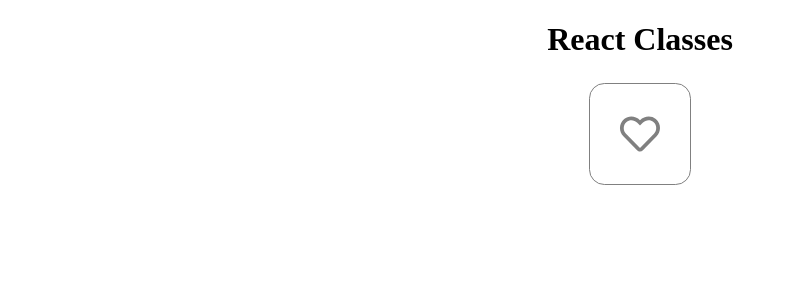
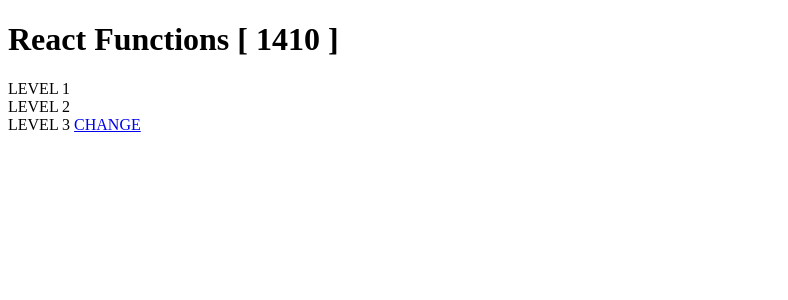
Before and after one commit to Kaldeera/playmotiv.react.learning, a React (Create React App) app in the folder react-classes/: page / in a window 1280 px wide. Shown: the top 300 px of the page, without its empty margins (0-788 px from the left). Built offline with nearby package versions, Linux system fonts and the light colour scheme.

Commit message:
Modify react-classes

```diff
--- a/react-classes/src/App.jsx
+++ b/react-classes/src/App.jsx
@@ -1,18 +1,27 @@
 
-import React from 'react'
+import React, { Component } from 'react'
 
-import Like from './components/Like';
+import Level1 from './components/level1'
 
-import './App.scss'
+class App extends Component {
 
-const App = () => {
+  constructor(props){
 
-  return (
-    <div className="App">
-      <h1>React Classes</h1>
-      <Like color={ { liked:'red', unliked:'grey' } } />
-    </div>
-  )
+    super(props)
+  }
+
+  render(){
+
+    return (
+      <div className="App">
+        <h1>React Functions [ { this.props.value } ]</h1>
+        <Level1
+          render={ this.props.render }
+          value={ this.props.value }
+          />
+      </div>
+    )
+  }
 }
 
 export default App
--- a/react-classes/src/App.scss
+++ /dev/null
@@ -1,3 +0,0 @@
-body {
-  text-align: center;
-}
--- /dev/null
+++ b/react-classes/src/components/Level1.jsx
@@ -0,0 +1,26 @@
+
+import React, { Component } from 'react'
+
+import Level2 from './level2'
+
+class Level1 extends Component {
+
+  constructor(props) {
+
+    super(props)
+  }
+
+  render() {
+    return (
+      <div>
+        LEVEL 1
+        <Level2
+          render={ this.props.render }
+          value={ this.props.value }
+          />
+      </div>
+    )
+  }
+}
+
+export default Level1
--- /dev/null
+++ b/react-classes/src/components/Level2.jsx
@@ -0,0 +1,26 @@
+
+import React, { Component } from 'react'
+
+import Level3 from './level3'
+
+class Level2 extends Component {
+
+  constructor(props) {
+
+    super(props)
+  }
+
+  render() {
+    return (
+      <div>
+        LEVEL 2
+        <Level3
+          render={ this.props.render }
+          value={ this.props.value }
+          />
+      </div>
+    )
+  }
+}
+
+export default Level2
--- /dev/null
+++ b/react-classes/src/components/Level3.jsx
@@ -0,0 +1,20 @@
+
+import React, { Component } from 'react'
+
+class Level3 extends Component {
+
+  constructor(props) {
+
+    super(props)
+  }
+
+  render() {
+    return (
+      <div>
+        LEVEL 3 <a href="#" onClick={ this.props.render }>CHANGE</a>
+      </div>
+    )
+  }
+}
+
+export default Level3
--- a/react-classes/src/components/Like.jsx
+++ /dev/null
@@ -1,29 +0,0 @@
-import React, { Component } from "react"
-
-import { FontAwesomeIcon } from "@fortawesome/react-fontawesome"
-import { faHeart as solidHeart } from "@fortawesome/free-solid-svg-icons"
-import { faHeart as hollowHeart } from "@fortawesome/free-regular-svg-icons"
-
-import './scss/Like.scss'
-
-class Like extends Component {
-
-  constructor(props) {
-    super(props)
-    this.state = { liked: false }
-  }
-
-  render() {
-    return (
-      <div className='likeComponent'>
-        <FontAwesomeIcon
-          icon={ this.state.liked ? solidHeart : hollowHeart }
-          style={ { color: this.state.liked ? this.props.color.liked : this.props.color.unliked } }
-          onClick={()=>{ this.setState({ liked: !this.state.liked }) }}
-        />
-      </div>
-    )
-  }
-}
-
-export default Like
--- a/react-classes/src/components/scss/Like.scss
+++ /dev/null
@@ -1,21 +0,0 @@
-.likeComponent {
-
-  display: flex;
-  flex-direction: row;
-  justify-content: center;
-  align-items: center;
-
-  width: 100px;
-  height: 100px;
-  margin: 25px auto;
-
-  border: 1px solid gray;
-  border-radius: 15%;
-
-  font-size: 40px;
-
-  svg {
-
-    cursor: pointer;
-  }
-}
--- a/react-classes/src/index.js
+++ b/react-classes/src/index.js
@@ -4,7 +4,17 @@ import ReactDOM from 'react-dom'
 
 import App from './App'
 
-ReactDOM.render(
-  <App />,
-  document.querySelector('#root')
-)
+const render = () => {
+
+  const value = Math.floor(Math.random() * 10000);
+
+  ReactDOM.render(
+    <App
+      render={ render }
+      value= { value }
+      />,
+    document.querySelector('#root')
+  )
+}
+
+render();
```
